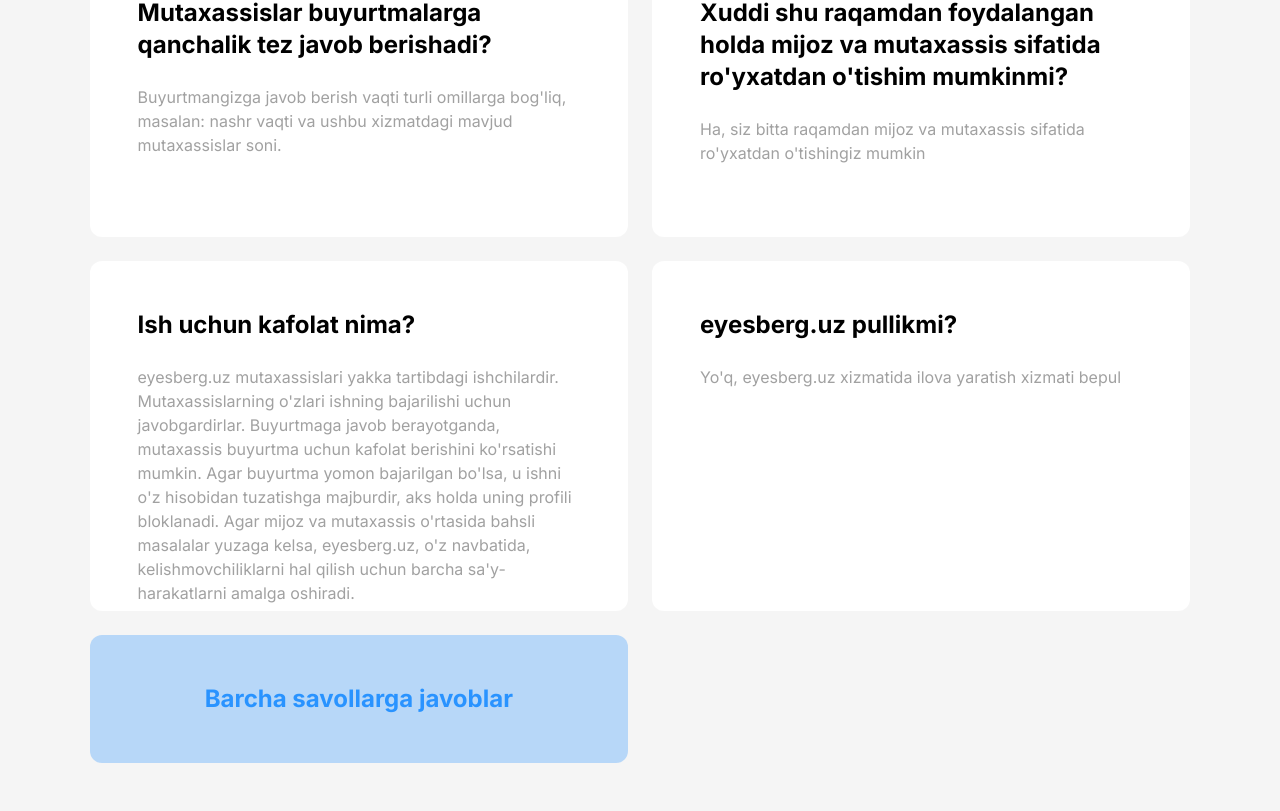
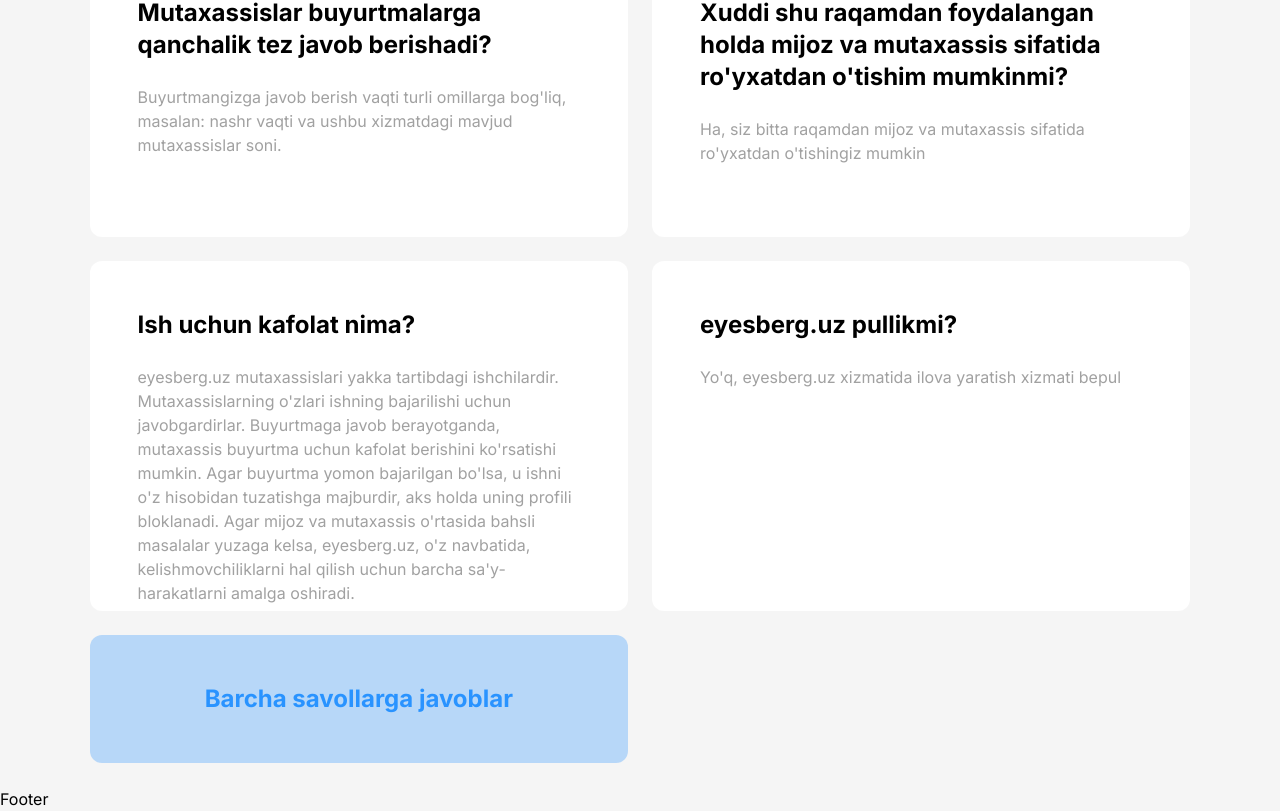
Before and after one commit to al-muhsinjon/eyesberg, a Next.js app: page / in a window 1280 px wide. Shown: the part 4704-5515 px from the top of the page. Before the commit the page ends 5491 px from the top, so only its background shows below. Built offline with nearby package versions, Linux system fonts and the light colour scheme.

Commit message:
Footer start

```diff
--- /dev/null
+++ b/app/components/footer.jsx
@@ -0,0 +1,9 @@
+import React from 'react'
+
+const Footer = () => {
+  return (
+    <div>Footer</div>
+  )
+}
+
+export default Footer
--- a/app/layout.js
+++ b/app/layout.js
@@ -1,6 +1,7 @@
 import { Inter } from "next/font/google";
 import "./globals.css";
 import Navbar from "./components/navbar";
+import Footer from "./components/footer";
 
 const inter = Inter({ subsets: ["latin"] });
 
@@ -15,6 +16,7 @@
       <body suppressHydrationWarning={true} className={inter.className}>
         <Navbar />
         {children}
+        <Footer />
       </body>
     </html>
   );
```
